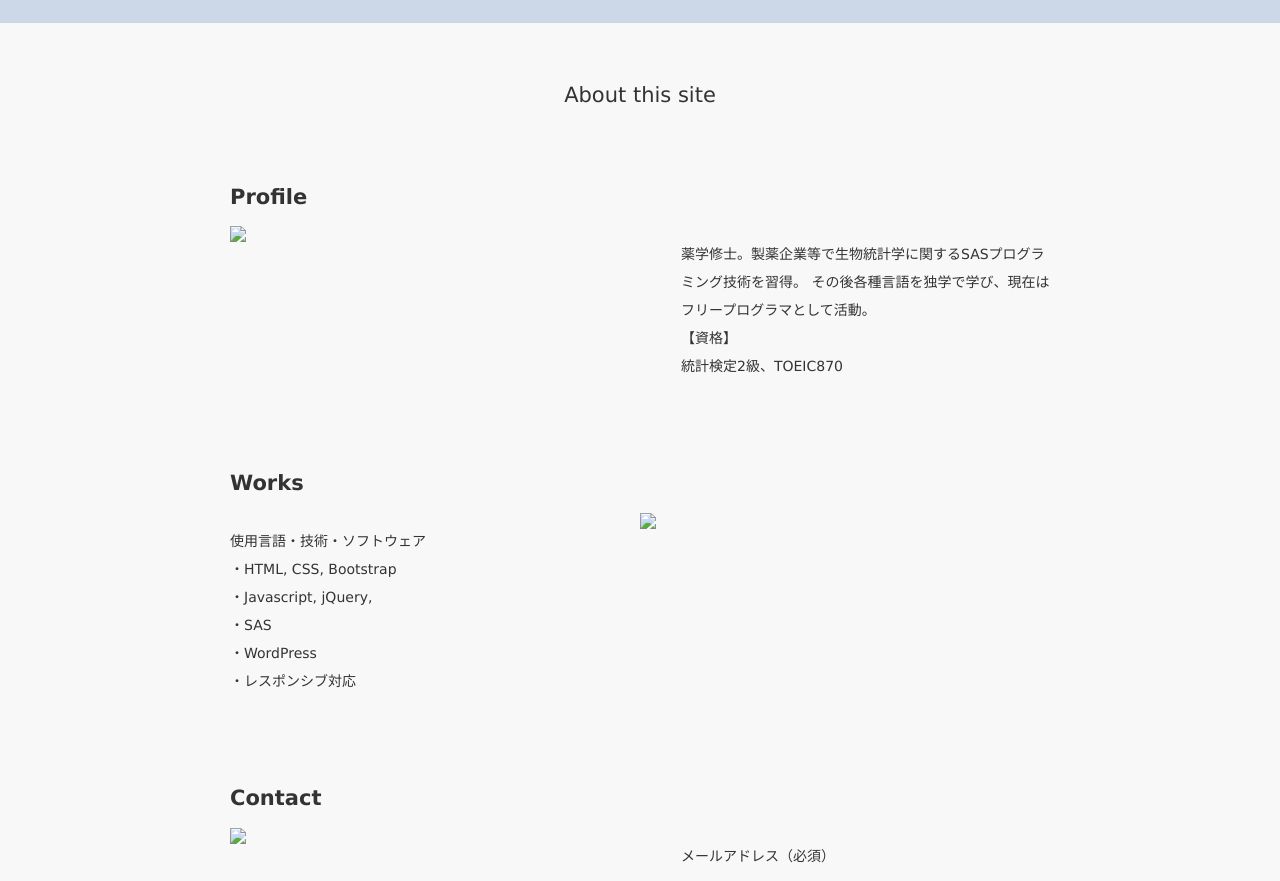
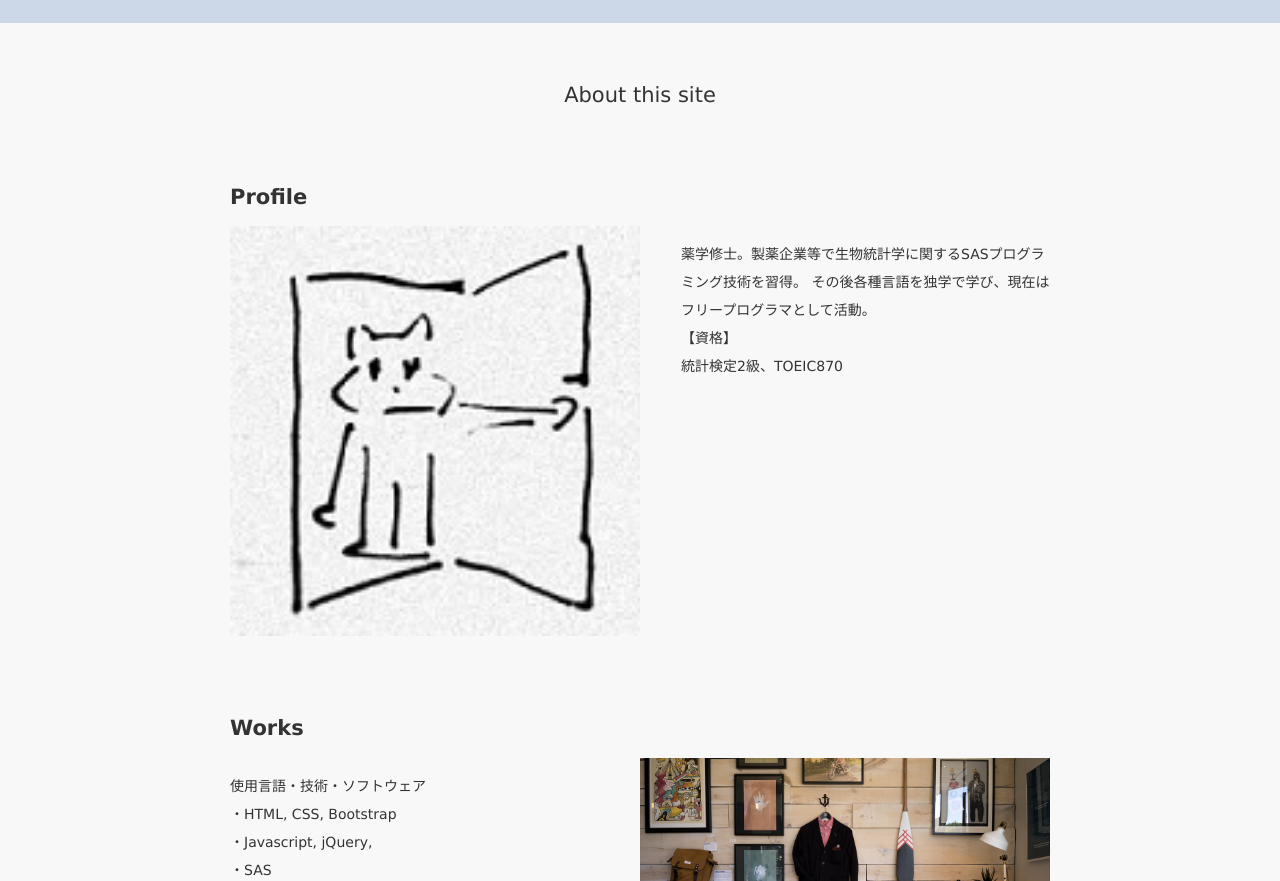
Before and after one commit to kimura4869/kuma-knowledgea-c.github.io, a plain HTML site: page index.html in a window 1280 px wide. Shown: the part 57-938 px from the top of the page. Drawn offline with Linux system fonts and the light colour scheme.

Commit message:
Update index.html

```diff
--- a/index.html
+++ b/index.html
@@ -32,7 +32,7 @@
 
         <section class="feature profile">
           <h2 id="first">Profile</h2>
-          <img src="img/kuma.jpg">
+          <img src="kuma.jpg">
           <p>薬学修士。製薬企業等で生物統計学に関するSASプログラミング技術を習得。
           その後各種言語を独学で学び、現在はフリープログラマとして活動。<br>【資格】<br>
         統計検定2級、TOEIC870</p>
@@ -41,7 +41,7 @@
 
         <section class="feature works">
           <h2 id="second">Works</h2>
-          <img src="img/works.jpg">
+          <img src="works.jpg">
           <p>使用言語・技術・ソフトウェア<br>
           ・HTML, CSS, Bootstrap<br>
           ・Javascript, jQuery, <br>
@@ -54,7 +54,7 @@
 
         <section class="feature contact">
           <h2 id="third">Contact</h2>
-          <img src="img/contact.jpg">
+          <img src="contact.jpg">
 
           <div class="contact-block">
             <p>メールアドレス（必須）</p>
```
